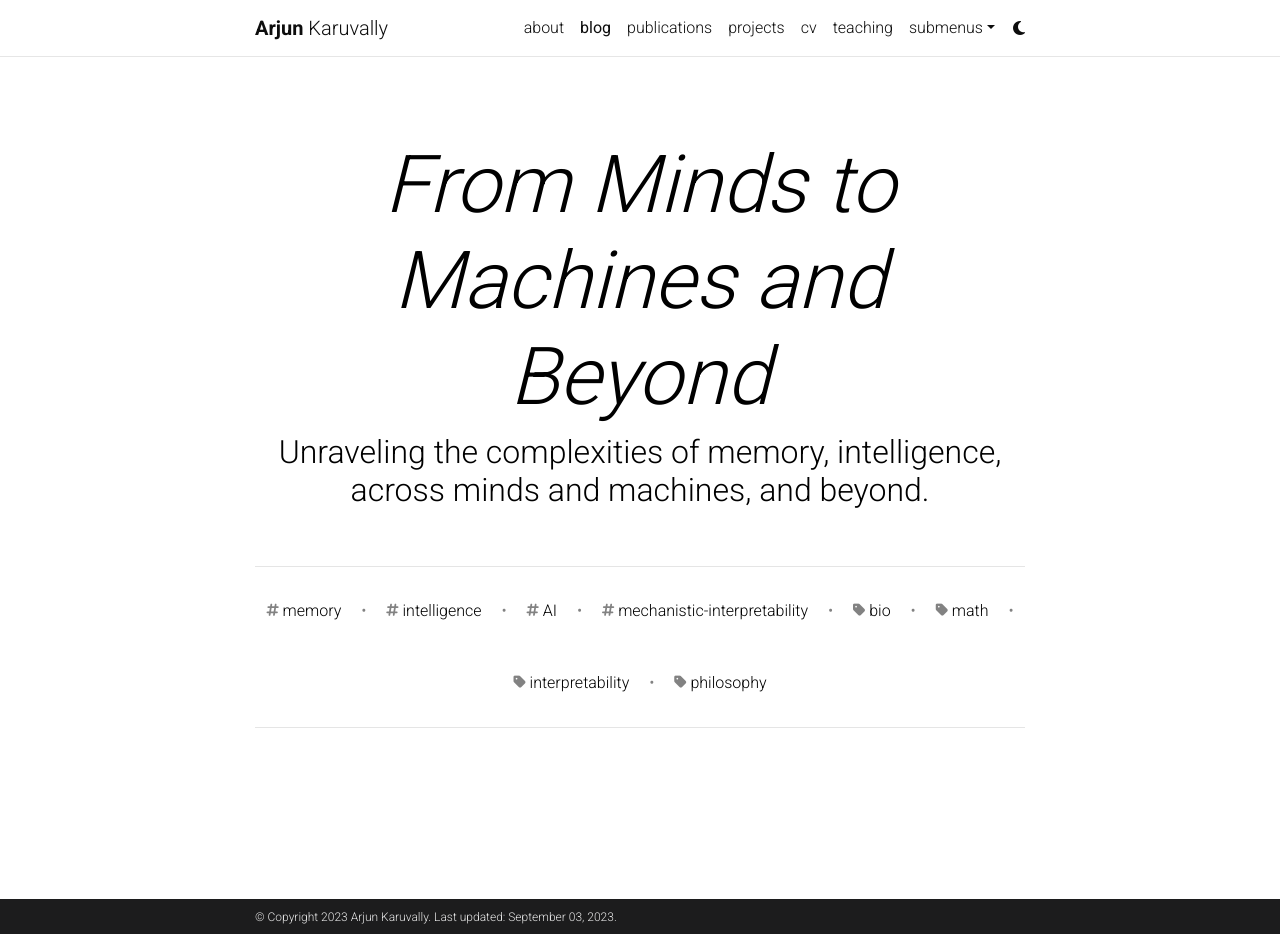
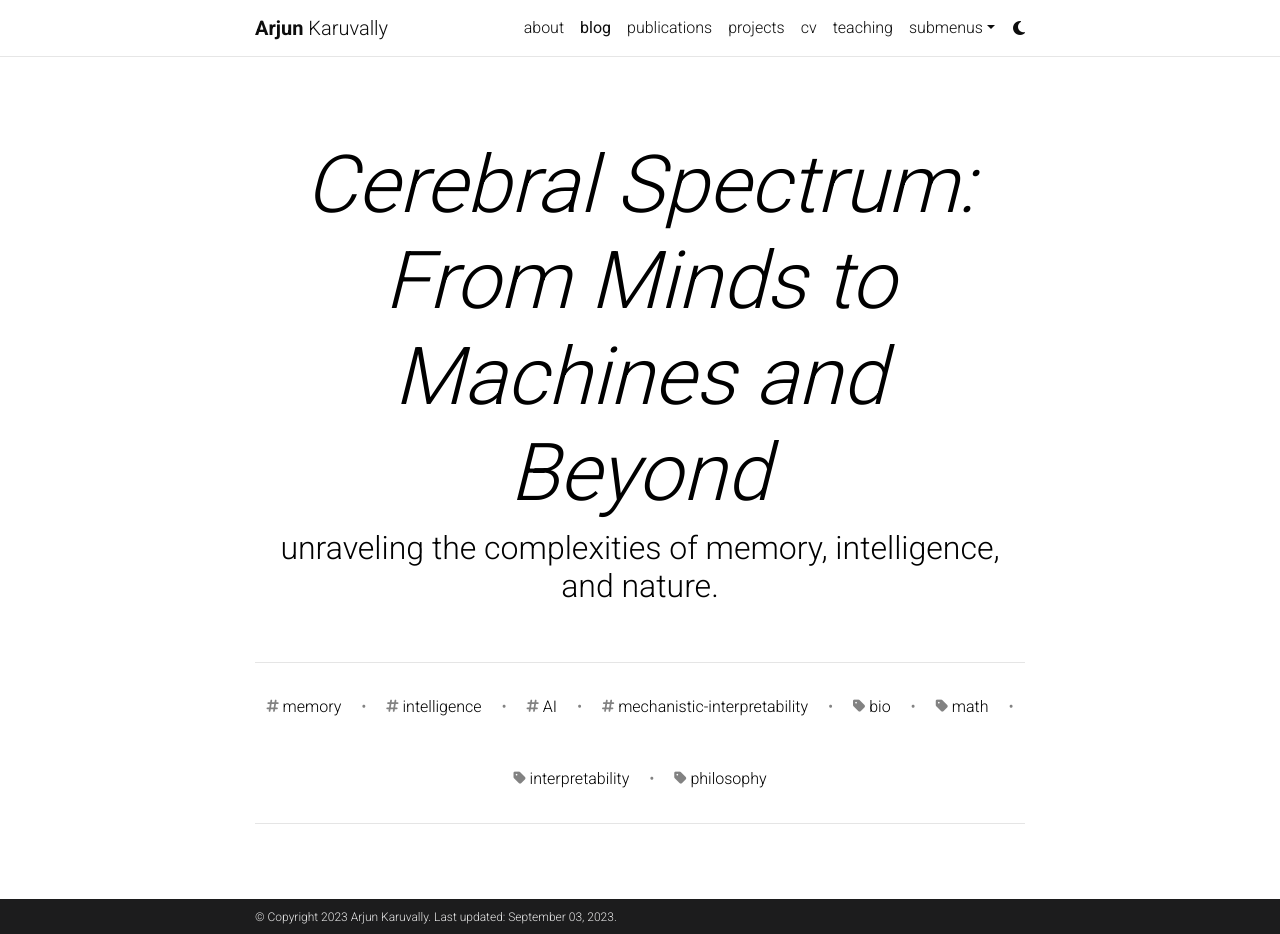
Before and after one commit to arjunkaruvally/arjunkaruvally.github.io, a Jekyll site: the page built from blog/index.html, in a window 1280 px wide and 934 px high. Built offline with Jekyll 4.4.1, drawn with Linux system fonts in a browser that asks for light colours; the list of posts is cut into pages by our own code; comment, search, counter and statistics services are not loaded; a style sheet for code colours, icons or effects is not loaded.

Commit message:
blog name change

```diff
--- a/_config.yml
+++ b/_config.yml
@@ -8,7 +8,7 @@
 last_name: Karuvally
 email: arjun.k018@gmail.com
 description: > # the ">" symbol means to ignore newlines until "footer_text:"
-  From Minds to Machines and Beyond
+  "Cerebral Spectrum: From Minds to Machines and Beyond"
 # footer_text: >
 #   Powered by <a href="https://jekyllrb.com/" target="_blank">Jekyll</a> with <a href="https://github.com/alshedivat/al-folio">al-folio</a> theme.
 #   Hosted by <a href="https://pages.github.com/" target="_blank">GitHub Pages</a>.
@@ -128,9 +128,9 @@
 # Blog
 # -----------------------------------------------------------------------------
 
-blog_name: <i>From Minds to Machines and Beyond</i> # blog_name will be displayed in your blog page
+blog_name: "<i>Cerebral Spectrum: From Minds to Machines and Beyond</i>" # blog_name will be displayed in your blog page
 blog_nav_title: blog # your blog must have a title for it to be displayed in the nav bar
-blog_description: Unraveling the complexities of memory, intelligence, across minds and machines, and beyond.
+blog_description: unraveling the complexities of memory, intelligence, and nature.
 permalink: /blog/:year/:title/
 
 # Pagination
```
